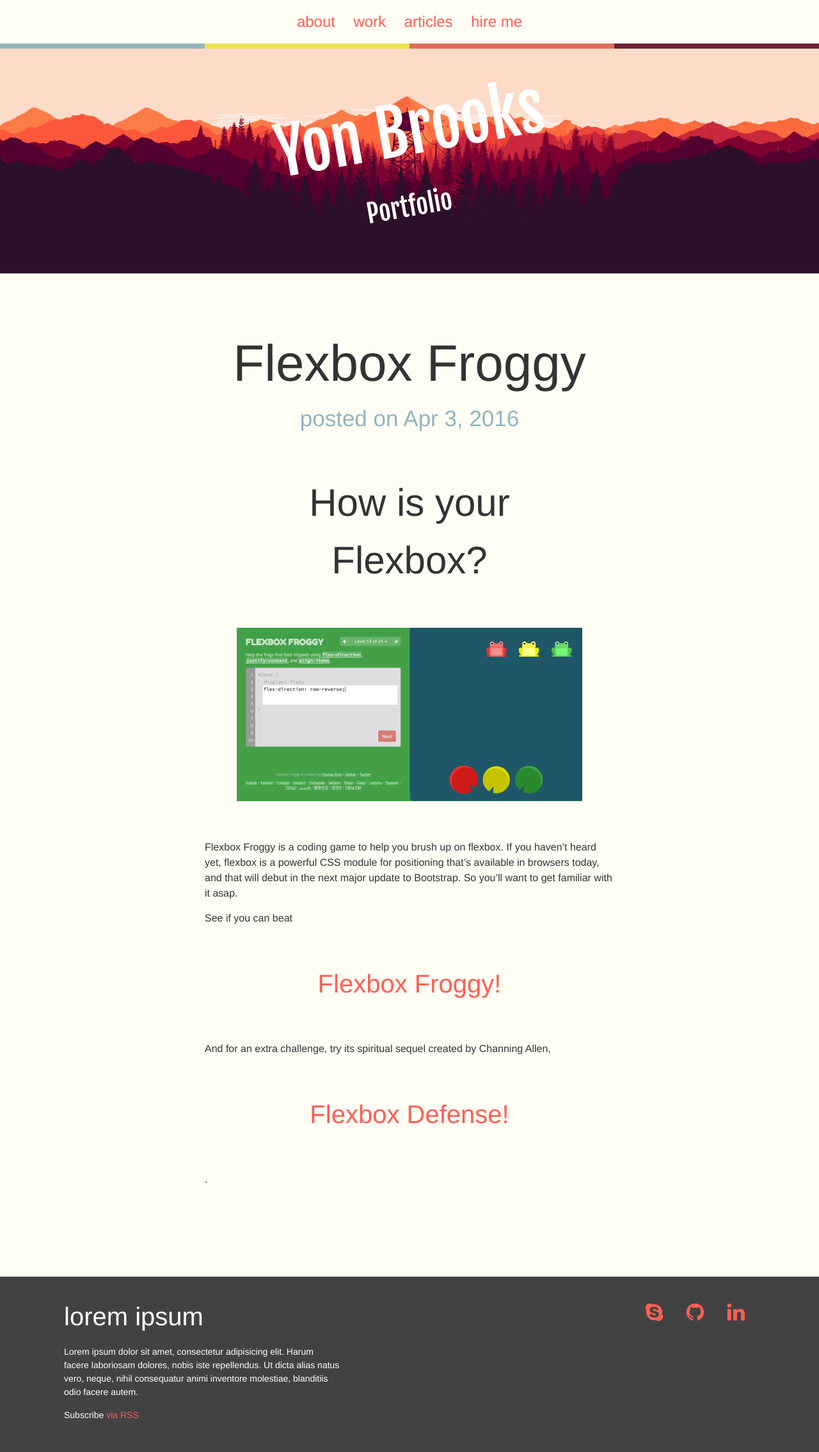
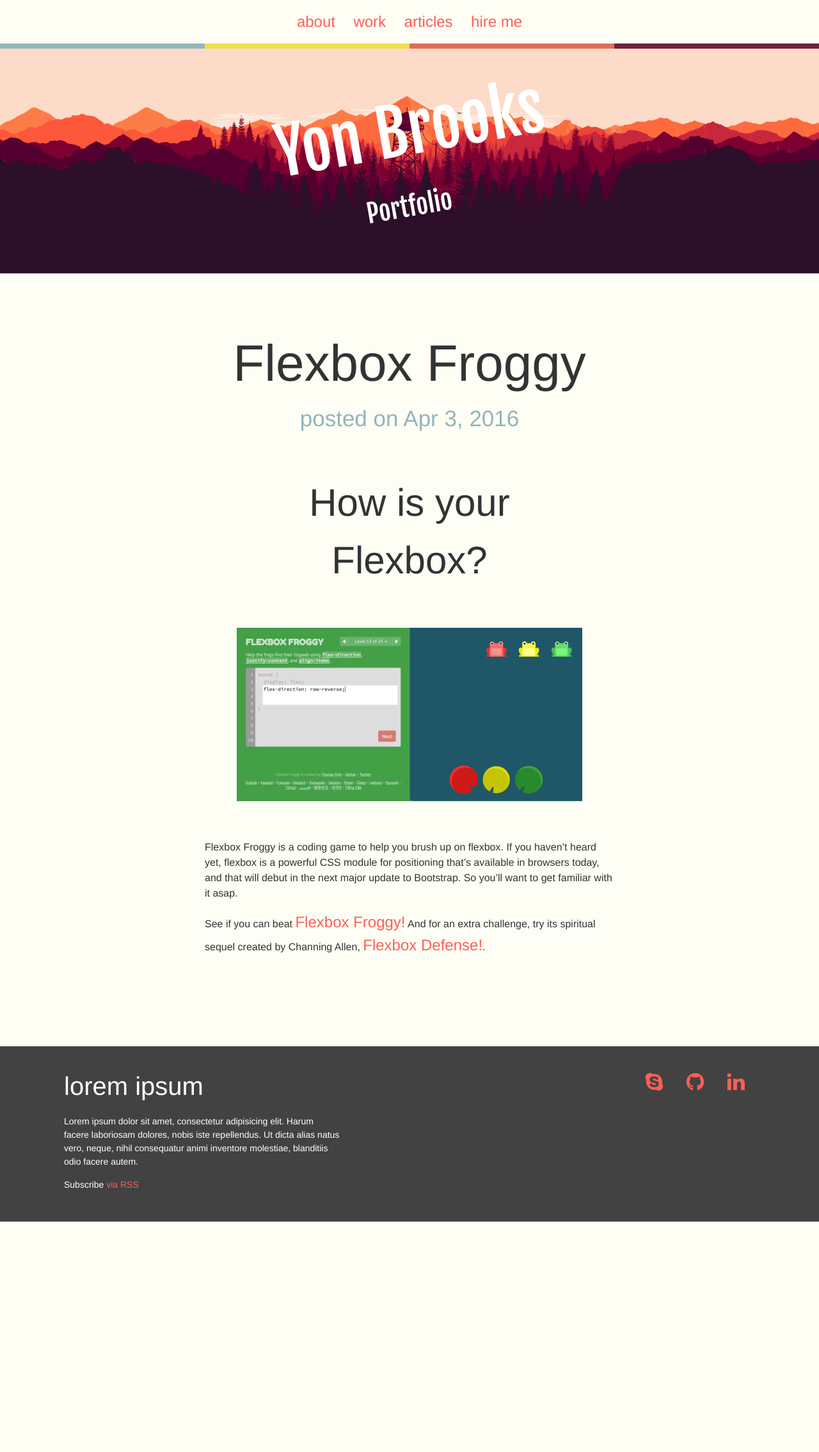
Before and after one commit to Yonald/portfolio, a Jekyll site: the page built from _posts/blog/2016-04-03-flexbox-froggy.markdown, in a window 1280 px wide. Shown: the whole page at 64% size. Built offline with Jekyll 4.4.1, drawn with Linux system fonts in a browser that asks for light colours; nearby versions of some CDN libraries; after the commit the page ends 1909 px from its top, so only the background shows below that.

Commit message:
added post-span class instead of h3s

```diff
--- a/_posts/blog/2016-04-03-flexbox-froggy.markdown
+++ b/_posts/blog/2016-04-03-flexbox-froggy.markdown
@@ -15,4 +15,4 @@
 
 Flexbox Froggy is a coding game to help you brush up on flexbox. If you haven’t heard yet, flexbox is a powerful CSS module for positioning that’s available in browsers today, and that will debut in the next major update to Bootstrap. So you’ll want to get familiar with it asap.
 
-<p>See if you can beat <h3><a href="http://flexboxfroggy.com/">Flexbox Froggy!</a></h3> And for an extra challenge, try its spiritual sequel created by Channing Allen, <h3><a href="http://www.flexboxdefense.com/">Flexbox Defense!</a></h3>.</p>
+<p>See if you can beat <span class="post-span"><a href="http://flexboxfroggy.com/">Flexbox Froggy!</a></span> And for an extra challenge, try its spiritual sequel created by Channing Allen, <span class="post-span"><a href="http://www.flexboxdefense.com/">Flexbox Defense!</a></span>.</p>
--- a/_sass/components/_post.scss
+++ b/_sass/components/_post.scss
@@ -50,6 +50,10 @@
     margin-bottom: 60px;
 }
 
+.post-span {
+	font-size: 1.5em;
+}
+
 // Single project page
 
 .post-header {
```
